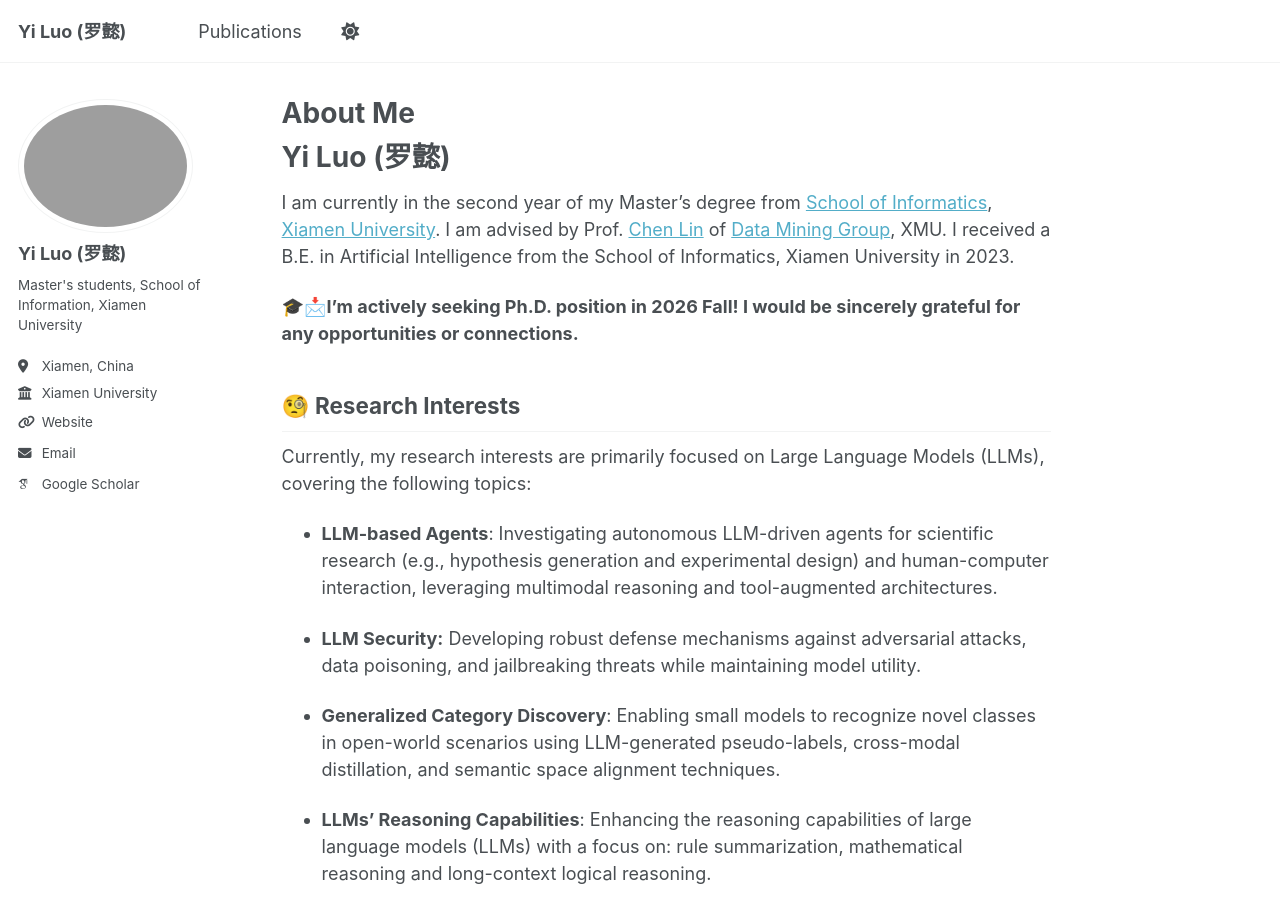
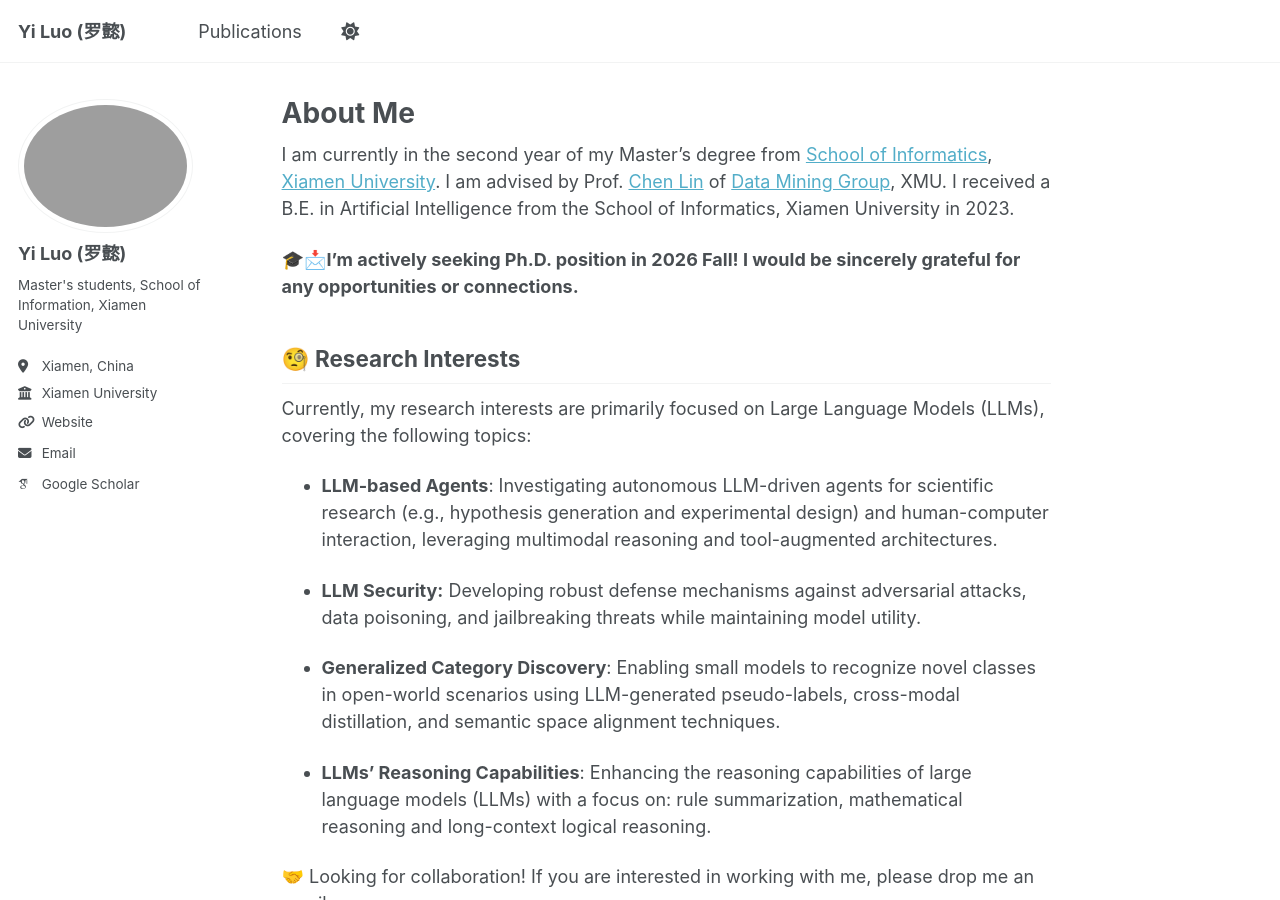
Before and after one commit to YiLuo59/YiLuo59.github.io, a Jekyll site: the page built from _pages/about.md, in a window 1280 px wide and 900 px high. Built offline with Jekyll 4.4.1, drawn with Linux system fonts in a browser that asks for light colours; some web fonts are replaced.

Commit message:
Update about.md

```diff
--- a/_pages/about.md
+++ b/_pages/about.md
@@ -6,9 +6,6 @@ redirect_from:
   - /about/
   - /about.html
 ---
-
-# Yi Luo (罗懿)
-
 I am currently in the second year of my Master's degree from [School of Informatics](https://informatics.xmu.edu.cn/), [Xiamen University](https://www.xmu.edu.cn/). I am advised by Prof. [Chen Lin](https://scholar.google.com/citations?user=z1l2JSMAAAAJ) of [Data Mining Group](https://xmudm.github.io/), XMU. I received a B.E. in Artificial Intelligence from the School of Informatics, Xiamen University in 2023.
 
 **🎓📩I’m actively seeking Ph.D. position in 2026 Fall! I would be sincerely grateful for any opportunities or connections.**
```
